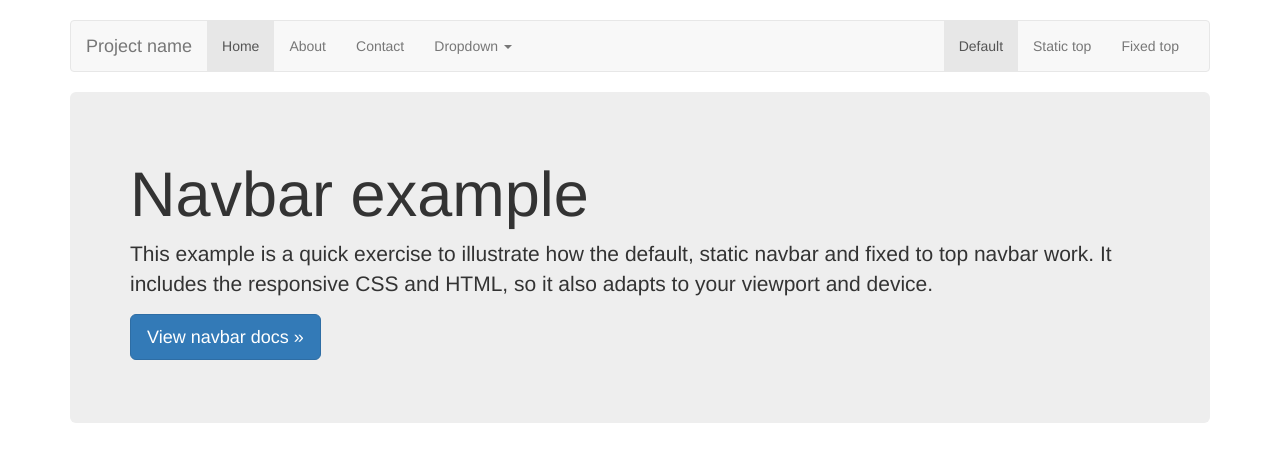
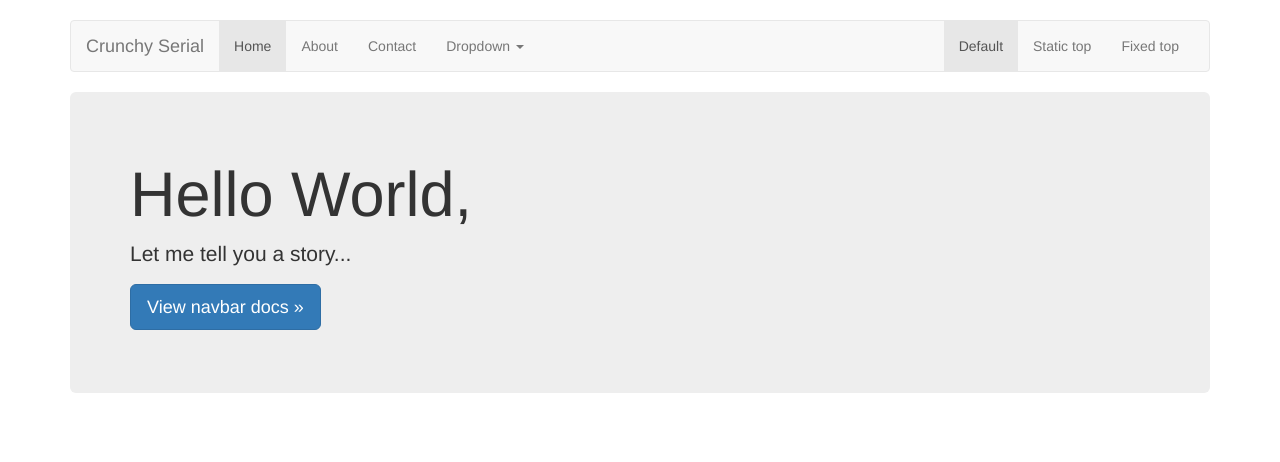
Before and after one commit to CrunchySerial/SimpleSerial, a plain HTML site: page index.html in a window 1280 px wide. Drawn offline with nearby package versions, Linux system fonts and the light colour scheme.

Commit message:
Updating the Hello World line

```diff
--- a/index.html
+++ b/index.html
@@ -47,7 +47,7 @@
               <span class="icon-bar"></span>
               <span class="icon-bar"></span>
             </button>
-            <a class="navbar-brand" href="#">Project name</a>
+            <a class="navbar-brand" href="#">Crunchy Serial</a>
           </div>
           <div id="navbar" class="navbar-collapse collapse">
             <ul class="nav navbar-nav">
@@ -78,8 +78,8 @@
 
       <!-- Main component for a primary marketing message or call to action -->
       <div class="jumbotron">
-        <h1>Navbar example</h1>
-        <p>This example is a quick exercise to illustrate how the default, static navbar and fixed to top navbar work. It includes the responsive CSS and HTML, so it also adapts to your viewport and device.</p>
+        <h1>Hello World,</h1>
+        <p>Let me tell you a story...</p>
         <p>
           <a class="btn btn-lg btn-primary" href="../../components/#navbar" role="button">View navbar docs &raquo;</a>
         </p>
```
